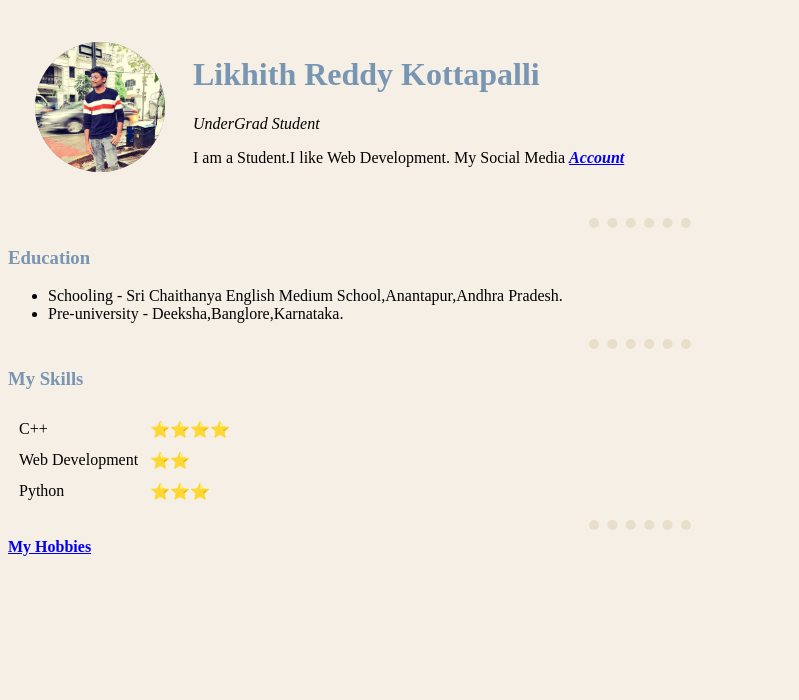
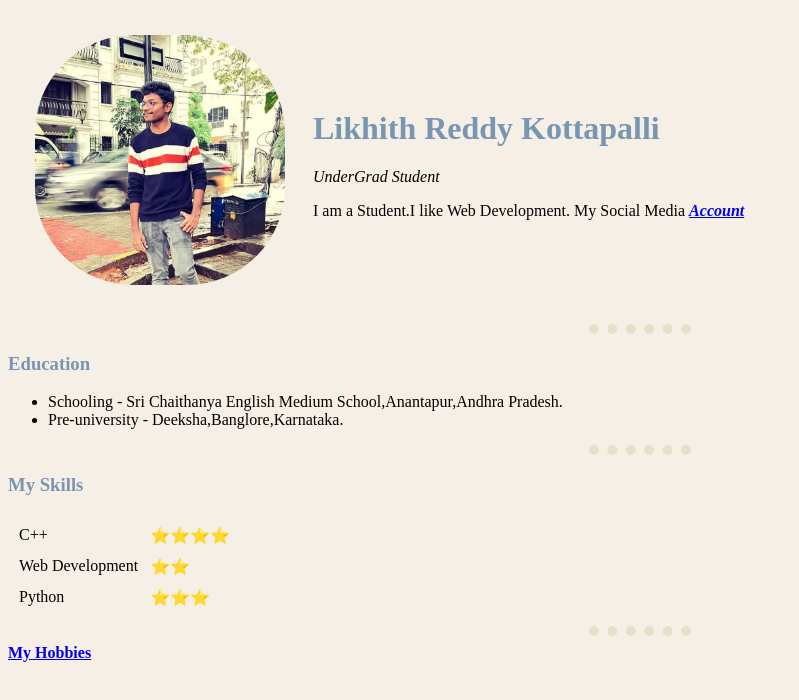
Before and after one commit to MrLynx8/Website, a plain HTML site: page index.html in a window 1280 px wide. In both pictures the pointer is over the picture 100 px from the left and 106 px from the top of the page. Shown: the whole page, without its empty margins (0-799 px from the left). Drawn offline with Linux system fonts and the light colour scheme.

Commit message:
Update style.css

```diff
--- a/CSS/style.css
+++ b/CSS/style.css
@@ -20,3 +20,7 @@ img{
   border-color: black;
   background-color: grey;
 }
+img:hover{
+  height: 250px;
+  width: 250px
+}
```
